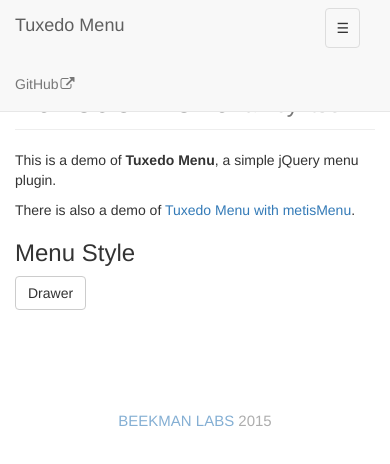
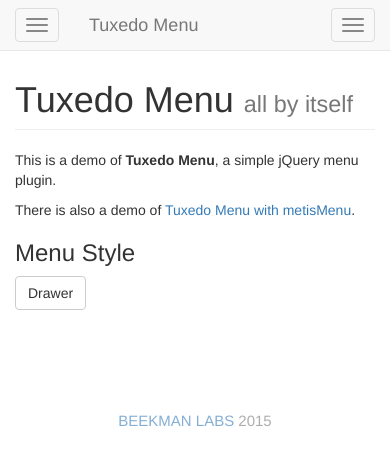
Before and after one commit to beekmanlabs/tuxedo-menu, a website: page demo/index.html in a window 390 px wide. Drawn offline with nearby package versions, Linux system fonts and the light colour scheme.

Commit message:
Make navbar collapsible

```diff
--- a/demo/demo.css
+++ b/demo/demo.css
@@ -2,8 +2,9 @@
     margin-top: 40px;
 }
 
-.navbar-toggle {
+.navbar-toggle.tuxedo-menu-trigger {
     display: block;
+    float: left;
 }
 
 footer {
--- a/demo/index.html
+++ b/demo/index.html
@@ -13,16 +13,27 @@
 <body>
 <nav class="navbar navbar-default navbar-fixed-top">
     <div class="container">
-        <button type="button" class="navbar-toggle tuxedo-menu-trigger">
+        <button type="button" class="navbar-toggle tuxedo-menu-trigger navbar-left">
             <span class="sr-only">Toggle navigation</span>
-            &#9776;
+            <span class="icon-bar"></span>
+            <span class="icon-bar"></span>
+            <span class="icon-bar"></span>
         </button>
         <div class="navbar-header">
+            <button type="button" class="navbar-toggle collapsed" data-toggle="collapse" data-target="#navbar">
+                <span class="sr-only">Toggle navigation</span>
+                <span class="icon-bar"></span>
+                <span class="icon-bar"></span>
+                <span class="icon-bar"></span>
+            </button>
             <a class="navbar-brand navbar-right" href="#">Tuxedo Menu</a>
         </div>
-        <ul class="nav navbar-nav">
-            <li><a href="https://github.com/beekmanlabs/tuxedo-menu" target="_blank">GitHub<span class="fa fa-fw fa-external-link"></span></a></li>
-        </ul>
+
+        <div id="navbar" class="navbar-collapse collapse">
+            <ul class="nav navbar-nav">
+                <li><a href="https://github.com/beekmanlabs/tuxedo-menu" target="_blank">GitHub</a></li>
+            </ul>
+        </div>
     </div>
 </nav>
 <main class="container">
@@ -90,6 +101,7 @@
     </div>
 </footer>
 <script src="https://code.jquery.com/jquery-2.1.4.min.js"></script>
+<script src="https://maxcdn.bootstrapcdn.com/bootstrap/3.3.5/js/bootstrap.min.js"></script>
 <script src="../dist/tuxedo-menu.min.js"></script>
 <script>
     (function ($) {
```
Also changed, not shown: demo/with-metis-menu.html (+17 -5 lines), dist/tuxedo-menu.js, dist/tuxedo-menu.min.js.
